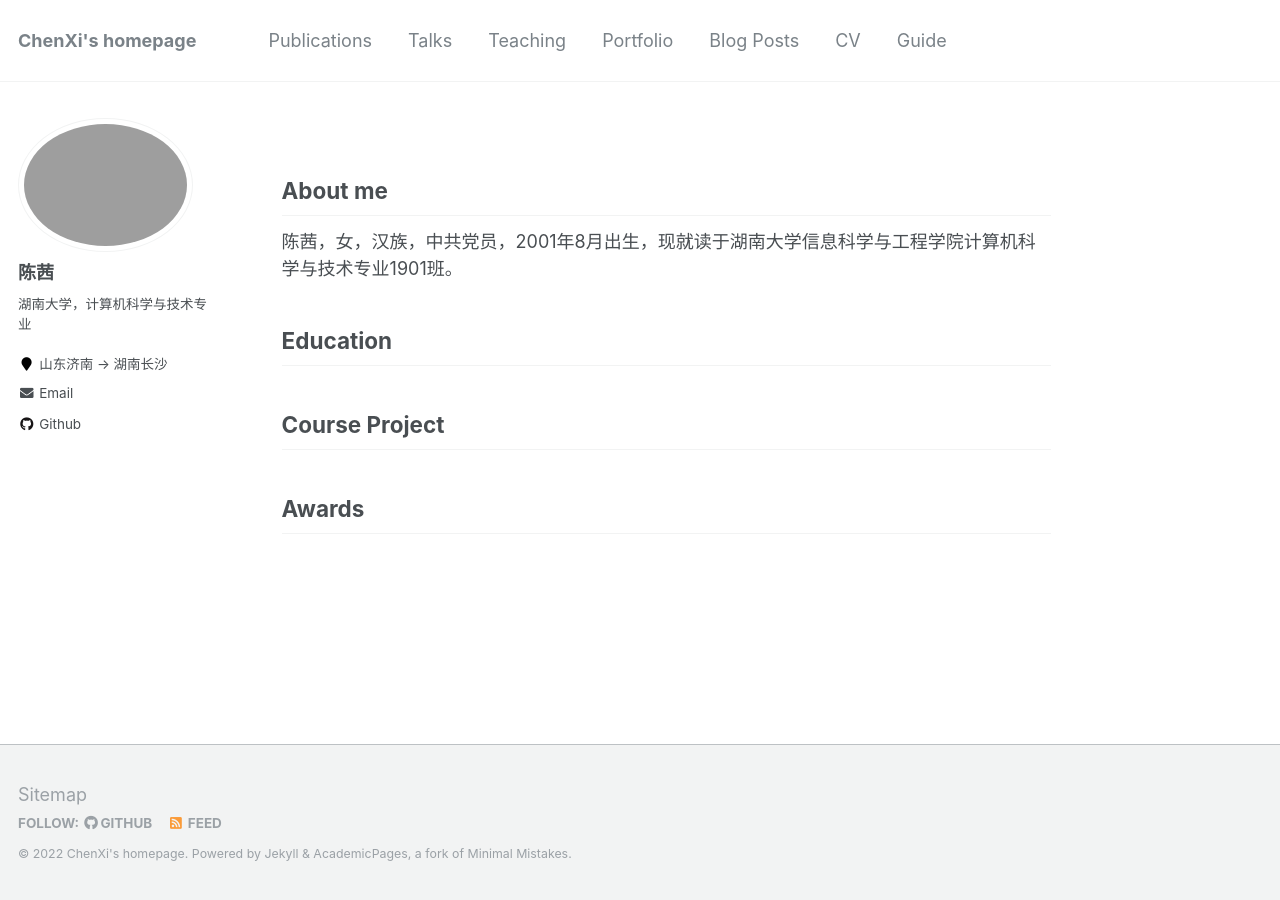
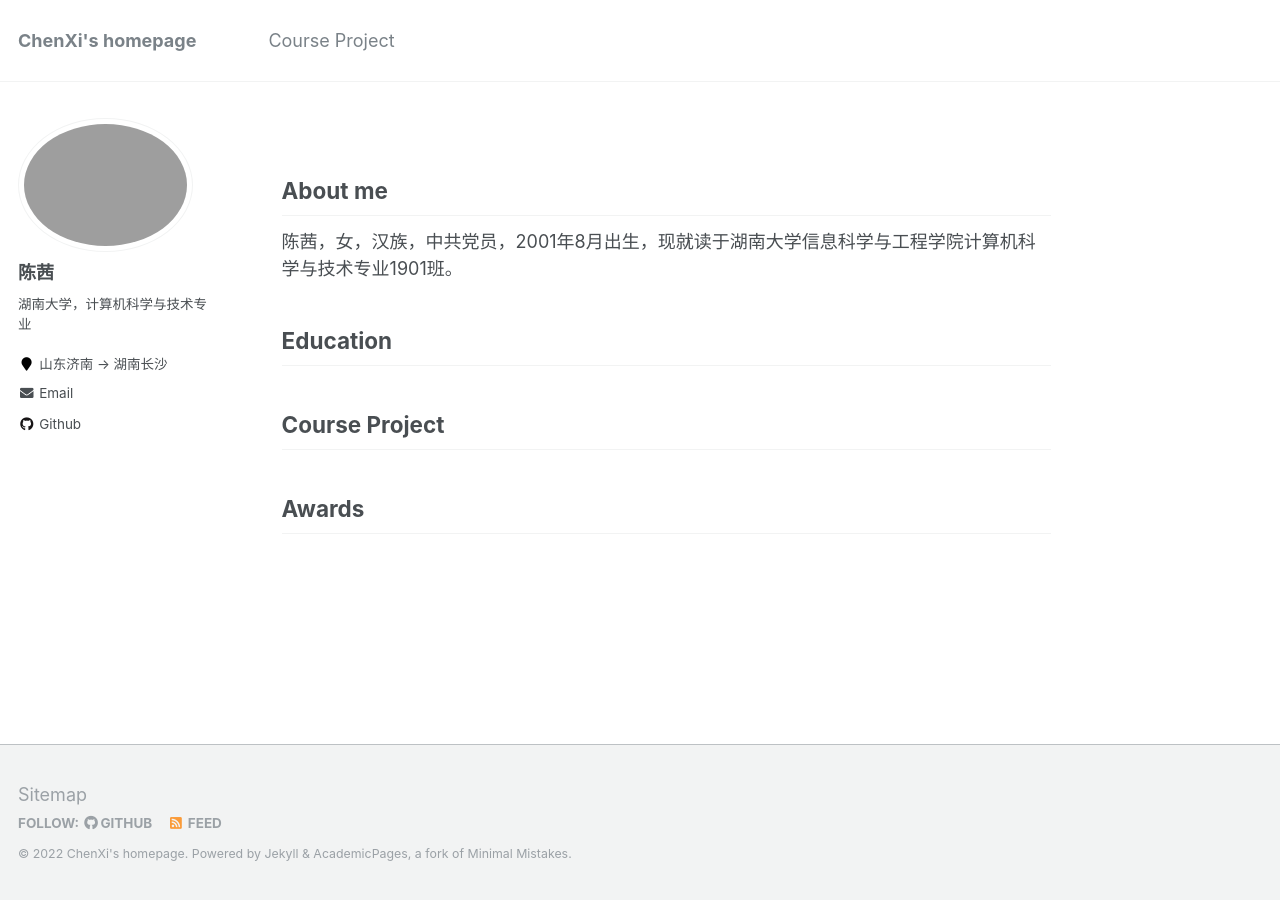
Before and after one commit to RubiaCx/RubiaCx.github.io, a Jekyll site: the page built from _pages/about.md, in a window 1280 px wide. Built offline with Jekyll 4.4.1, drawn with Linux system fonts in a browser that asks for light colours; part of the change alters nothing that is shown.

Commit message:
Update navigation.yml

```diff
--- a/_data/navigation.yml
+++ b/_data/navigation.yml
@@ -1,22 +1,24 @@
 # main links links
 main:
-  - title: "Publications"
-    url: /publications/
+  - title: "Course Project"
+    url: /CP/
+  # - title: "Publications"
+  #  url: /publications/
 
-  - title: "Talks"
-    url: /talks/
+ # - title: "Talks"
+ #   url: /talks/
 
-  - title: "Teaching"
-    url: /teaching/
+ # - title: "Teaching"
+ #   url: /teaching/
 
-  - title: "Portfolio"
-    url: /portfolio/
+ # - title: "Portfolio"
+ #   url: /portfolio/
 
-  - title: "Blog Posts"
-    url: /year-archive/
+ # - title: "Blog Posts"
+ #   url: /year-archive/
 
-  - title: "CV"
-    url: /cv/
+ # - title: "CV"
+ #   url: /cv/
 
-  - title: "Guide"
-    url: /markdown/
+#  - title: "Guide"
+#    url: /markdown/
```
